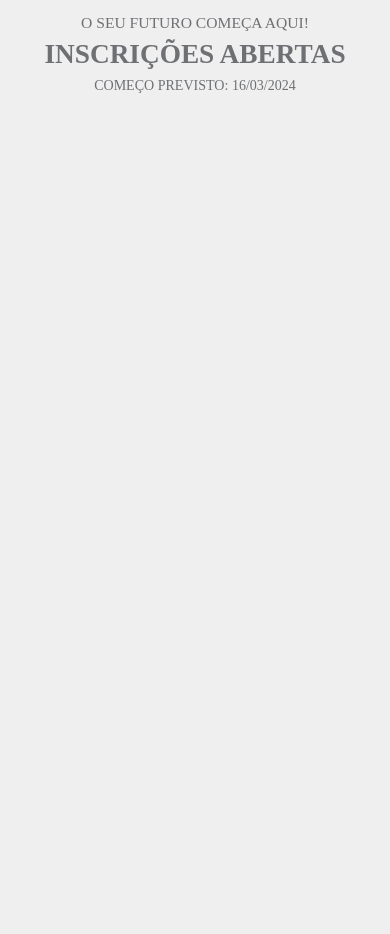
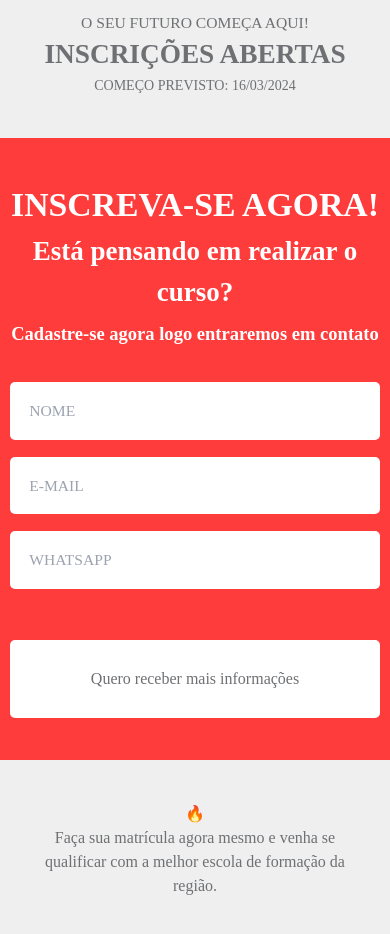
Before and after one commit to Joao-Manuel-S-M/linkercut, a React (Vite) app: page / in a window 390 px wide. Shown: the part 1560-2494 px from the top of the page. Before the commit the page ends 1698 px from the top, so only its background shows below. Built offline with nearby package versions, Linux system fonts and the light colour scheme; a web font is replaced by a local one.

Commit message:
feat-mobile(sec2): init

```diff
--- a/src/pages/Home/MobileSections/Sec1.tsx
+++ b/src/pages/Home/MobileSections/Sec1.tsx
@@ -15,7 +15,7 @@ import { util } from "@utils/index"
 
 // Components
 
-function Home({ func }: any) {
+function Sec1({ func }: any) {
     //  code logic
     const data1 = [
         "Sábado de 8:00 às 17:00",
@@ -84,7 +84,7 @@ const Wrapper = tw.section`
     flex
     flex-col
     flex-grow
-    h-screen
+    h-full
 `
 
-export default Home;
+export default Sec1;
--- /dev/null
+++ b/src/pages/Home/MobileSections/Sec2.tsx
@@ -0,0 +1,51 @@
+import tw from "tailwind-styled-components"
+import { useState, useEffect } from "react";
+
+// Animation
+
+// Icons
+
+// Imgs
+
+// Services & Utils
+import { server } from "@services/index";
+import { util } from "@utils/index"
+
+// Components
+
+function Sect2({ func }: any) {
+    //  code logic
+
+    return (
+        <Wrapper>
+            <div className="bg-red1 py-[5vh]">
+                <header>
+                    <p className="text-white1 text-center text-[4vh] uppercase font-bold">inscreva-se agora!</p>
+                    <p className="text-white1 text-center text-[3.2vh] pb-[1vh] font-bold">Está pensando em realizar o curso?</p>
+                    <p className="text-white1 text-center text-[2.2vh] pb-[4vh] font-bold">Cadastre-se agora logo entraremos em contato</p>
+                </header>
+                <main className="flex flex-col items-center gap-[2vh]">
+                    <input type="text" placeholder="NOME" className="w-[95%] rounded-[5px] py-[2vh] px-[5vw] placeholder:text-[4vw]" />
+                    <input type="text" placeholder="E-MAIL" className="w-[95%] rounded-[5px] py-[2vh] px-[5vw] placeholder:text-[4vw]" />
+                    <input type="text" placeholder="WHATSAPP" className="w-[95%] rounded-[5px] py-[2vh] px-[5vw] placeholder:text-[4vw] mb-[4vh]" />
+                    <button className="bg-white1 py-[3.2vh] flex justify-center items-center w-[95%] rounded-[5px]
+                    ">Quero receber mais informações</button>
+                </main>
+            </div>
+            <div>
+                <p className="text-center w-[80vw] mx-auto py-[5vh]">🔥 <br />
+                    Faça sua matrícula agora mesmo e venha se qualificar com a melhor escola de formação da região.</p>
+            </div>
+        </Wrapper >
+    )
+}
+
+// Styles
+const Wrapper = tw.section`
+    flex
+    flex-col
+    flex-grow
+    h-screen
+`
+
+export default Sect2;
--- a/src/pages/Home/index.tsx
+++ b/src/pages/Home/index.tsx
@@ -13,6 +13,7 @@ import '@animations/animate-pulse.css'
 // Sections
 import MHeader from "./MobileSections/Header"
 import MSec1 from "./MobileSections/Sec1"
+import MSec2 from "./MobileSections/Sec2"
 import { Loading } from "@components/Loading/Loading";
 import DHeader from "./DesktopSections/Header"
 import DSec1 from "./DesktopSections/Sect1"
@@ -29,6 +30,7 @@ function Home() {
                 {/* content here */}
                 <MHeader prop={{ OpenMenu }} />
                 <MSec1 />
+                <MSec2 />
             </Mobile>
             {
                 // mobileMenu && (<Menu prop={{ OpenMenu }} />)
```
